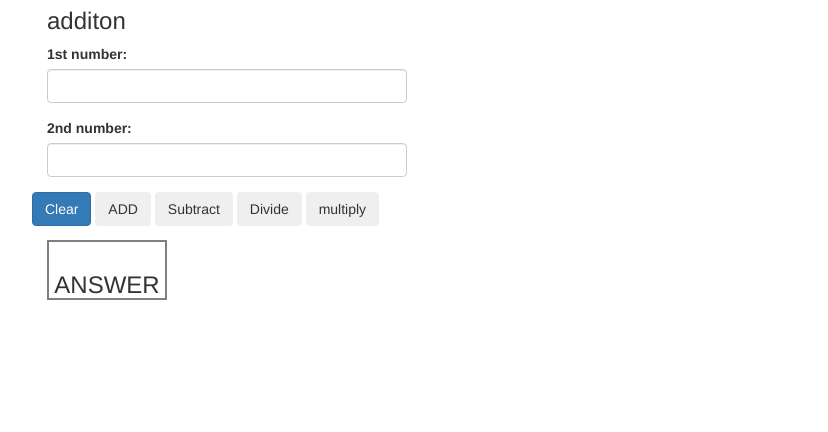
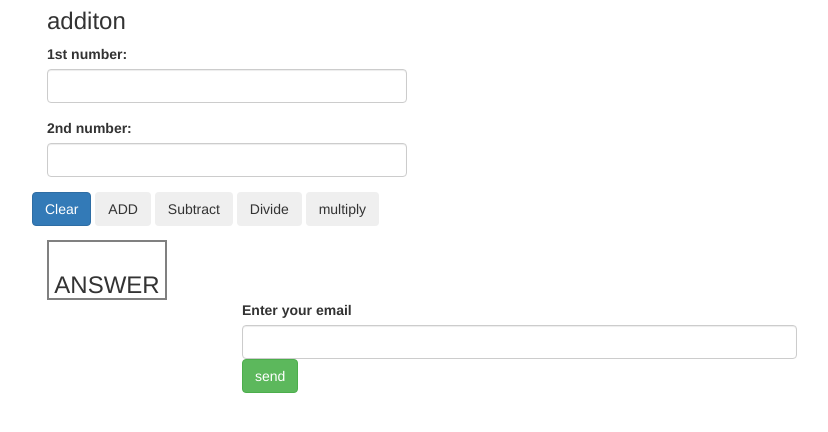
Before and after one commit to qollomcbizzy/calculator, a website with bundled scripts: page calculator.html in a window 1280 px wide. Shown: the part 82-514 px from the top of the page, without its empty margins (23-851 px from the left). Built offline with nearby package versions, Linux system fonts and the light colour scheme.

Commit message:
added the response part usiong the email

```diff
--- a/calculator.html
+++ b/calculator.html
@@ -53,6 +53,15 @@
       <input type="color" id="multiply1" class="form-control">
     </div>
     -->
+    <div class="row">
+      <div class="col-md-6 col-md-offset-2" id="yourResponse">
+        <form id="email">
+          <label for ="youremail">Enter your email</label>
+           <input type="email"  id="youremail" class="form-control" >
+           <button type="submit" class="btn btn-success">send</button>
+        </form>
+      </div>
+    </div>
   </div>
 </body>
 </html>
```
